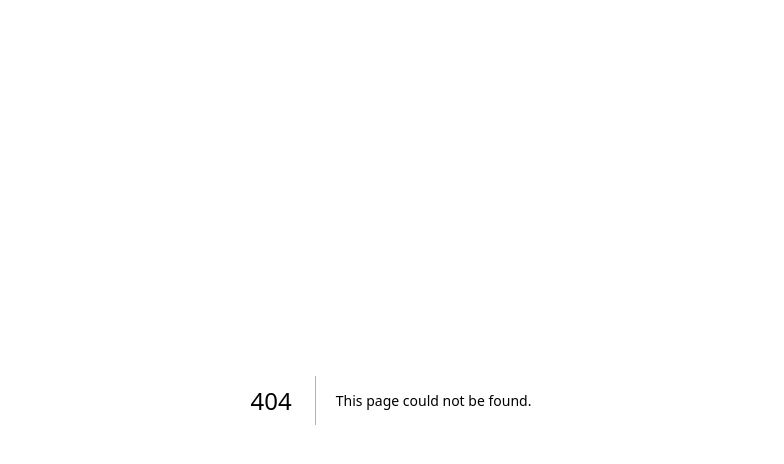
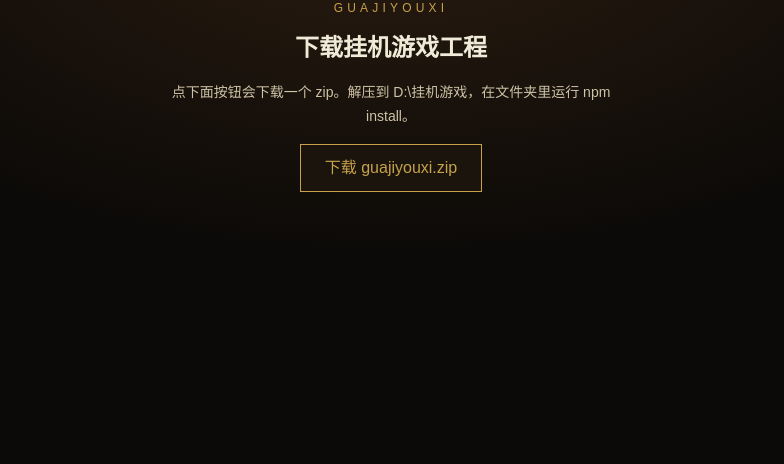
Before and after one commit to 8604101laozhu/guajiyouxi, a Next.js app: page /download in a window 1280 px wide. Before the commit this address had no page. Shown: the top 464 px of the page, without its empty margins (249-1033 px from the left). Built offline with nearby package versions, Linux system fonts and the light colour scheme.

Commit message:
Add a one-click zip download on the workshop page.
The previous artifact path did not download in chat; serve the packed
project from /api/download with an attachment filename.

Co-authored-by: 86041019 <86041019@qq.com>

```diff
--- /dev/null
+++ b/src/app/api/download/route.ts
@@ -0,0 +1,28 @@
+import { readFile, stat } from "node:fs/promises";
+import path from "node:path";
+import { NextResponse } from "next/server";
+
+const CANDIDATES = [
+  path.join(process.cwd(), "public", "guajiyouxi.zip"),
+  "/opt/cursor/artifacts/guajiyouxi.zip",
+];
+
+export async function GET() {
+  for (const file of CANDIDATES) {
+    try {
+      const info = await stat(file);
+      const body = await readFile(file);
+      return new NextResponse(body, {
+        headers: {
+          "Content-Type": "application/zip",
+          "Content-Disposition": 'attachment; filename="guajiyouxi.zip"',
+          "Content-Length": String(info.size),
+          "Cache-Control": "no-store",
+        },
+      });
+    } catch {
+      continue;
+    }
+  }
+  return NextResponse.json({ error: "zip missing" }, { status: 404 });
+}
--- /dev/null
+++ b/src/app/download/page.tsx
@@ -0,0 +1,17 @@
+export default function DownloadPage() {
+  return (
+    <main className="flex min-h-full flex-col items-center justify-center gap-4 px-6 text-center">
+      <p className="text-xs tracking-[0.35em] text-[#c7a24a]">GUAJIYOUXI</p>
+      <h1 className="text-2xl font-semibold text-[#f0ead8]">下载挂机游戏工程</h1>
+      <p className="max-w-md text-sm leading-6 text-[#cfc3a6]">
+        点下面按钮会下载一个 zip。解压到 D:\挂机游戏，在文件夹里运行 npm install。
+      </p>
+      <a
+        href="/api/download"
+        className="inline-flex h-12 items-center border border-[#c7a24a] bg-[#1a140c] px-6 text-base text-[#c7a24a]"
+      >
+        下载 guajiyouxi.zip
+      </a>
+    </main>
+  );
+}
--- a/src/components/d2/game-client.tsx
+++ b/src/components/d2/game-client.tsx
@@ -379,6 +379,12 @@ export function GameClient() {
       <header className="flex flex-col gap-2 border-b border-[#6a5428] pb-4">
         <p className="text-xs tracking-[0.35em] text-[#c7a24a]">GUAJIYOUXI · 挂机游戏</p>
         <h1 className="text-2xl font-semibold text-[#f0ead8] sm:text-3xl">暗黑 2 掉落 · 手游关卡梯度</h1>
+        <a
+          href="/api/download"
+          className="inline-flex h-9 w-fit items-center border border-[#c7a24a] px-3 text-sm text-[#c7a24a]"
+        >
+          下载工程到电脑
+        </a>
         <p className="max-w-3xl text-sm leading-6 text-[#cfc3a6]">
           单件怎么出还是暗黑 2：TC 抽基底，ItemRatio 走暗金→套装→稀有→魔法。关卡血量、推荐战力、抽次和空箱按现在挂机手游的章节难度抬。左侧动作循环：走路 / 攻击 / 死亡共用一条 W2，换武器只换 W4 层。
         </p>
```
Also changed, not shown: 1 other file (tests, documents, lock files or other folders).
